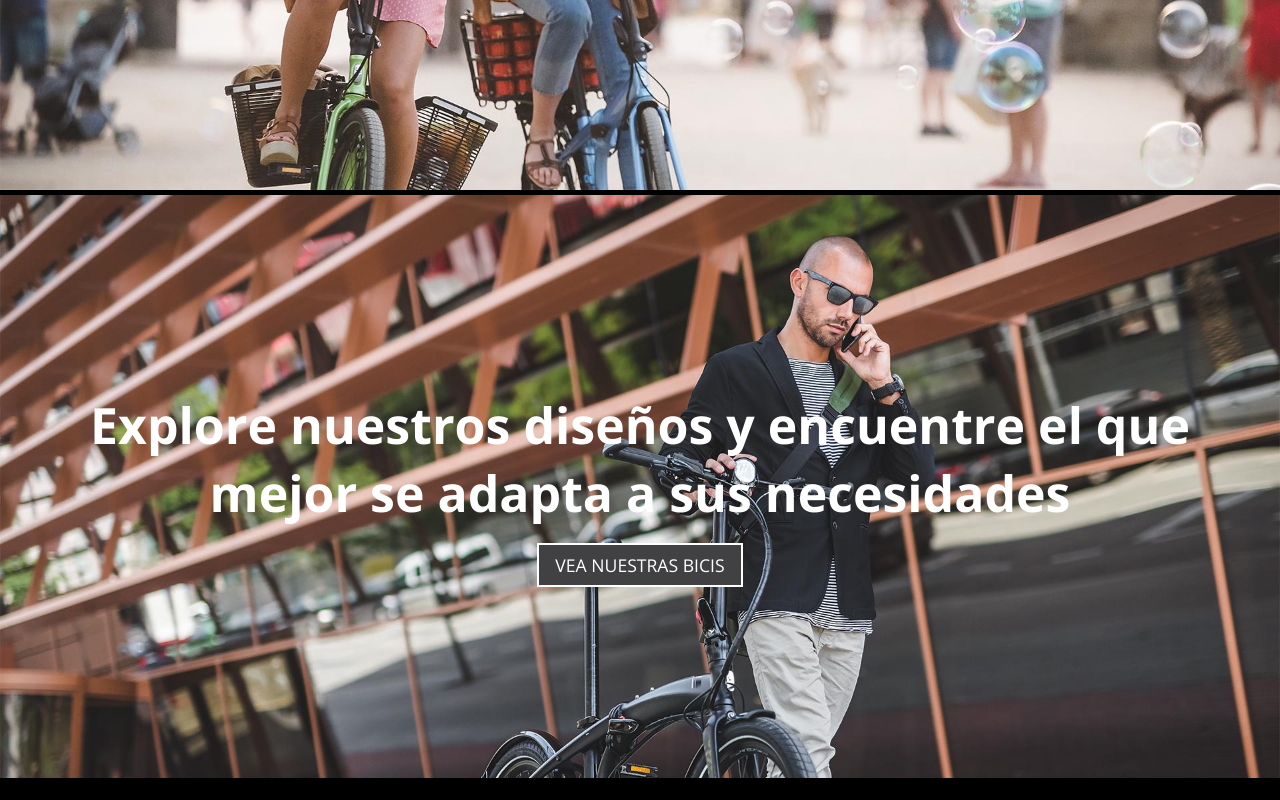
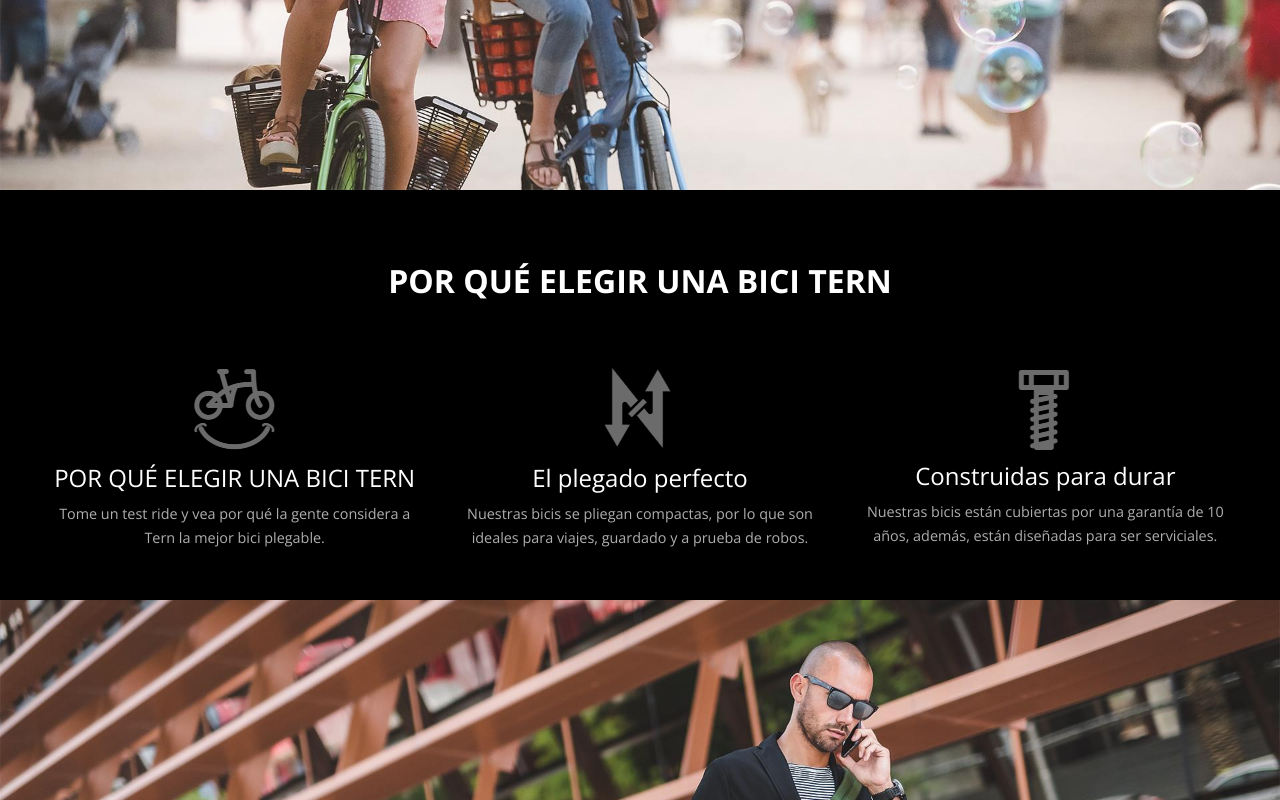
Before and after one commit to IsaacCastroCisneros/Tern-Bicycles-e-commerce-, a website: page public/home.html in a window 1280 px wide. Shown: the part 512-1312 px from the top of the page. Drawn offline with nearby package versions, Linux system fonts and the light colour scheme; a script that the page names is missing; a web font is replaced by a local one.

Commit message:
elegir modificado

```diff
--- a/public/home.html
+++ b/public/home.html
@@ -149,7 +149,54 @@
                 </a>
             </section>
         </div>
-
+        <div class="por-que-elegir">
+            <h1 class="por-que-elegir__title">
+                POR QUÉ ELEGIR UNA BICI TERN
+            </h1>
+            <div class="por-que-elegir__container">
+                <div class="por-que-elegir__box">
+                    <div class="por-que-elegir__img">
+                        <img src="../dist-images/icon_face.PNG" alt="">
+                    </div>
+                    <section class="por-que-elegir__section">
+                        <h1 class="por-que-elegir__subtitle">
+                            POR QUÉ ELEGIR UNA BICI TERN
+                        </h1>
+                        <p class="por-que-elegir__paragraph">
+                            Tome un test ride y vea por qué la gente considera a Tern la mejor bici plegable.
+                        </p>
+                    </section>
+                </div>
+                <div class="por-que-elegir__box">
+                    <div class="por-que-elegir__img">
+                        <img src="../dist-images/icon_arrow.PNG" alt="">
+                    </div>
+                    <section class="por-que-elegir__section">
+                        <h1 class="por-que-elegir__subtitle">
+                            El plegado perfecto
+                        </h1>
+                        <p class="por-que-elegir__paragraph">
+                            Nuestras bicis se pliegan compactas, por lo que son ideales para viajes, guardado y a prueba
+                            de robos.
+                        </p>
+                    </section>
+                </div>
+                <div class="por-que-elegir__box">
+                    <div class="por-que-elegir__img">
+                        <img src="../dist-images/tornillo.PNG" alt="">
+                    </div>
+                    <section class="por-que-elegir__section">
+                        <h1 class="por-que-elegir__subtitle">
+                            Construidas para durar
+                        </h1>
+                        <p class="por-que-elegir__paragraph">
+                            Nuestras bicis están cubiertas por una garantía de 10 años, además, están diseñadas para ser
+                            serviciales.
+                        </p>
+                    </section>
+                </div>
+            </div>
+        </div>
         <div class="banner">
             <div class="banner__img">
                 <img src="../dist-images/tipo-lentes.jpg" alt="">
--- a/src/scss/home/conponents/_body.scss
+++ b/src/scss/home/conponents/_body.scss
@@ -59,7 +59,7 @@
 {
     background-color: #000;
     color: #fff;
-    padding: 4rem 2.2rem 2rem;
+    padding: 4rem 2rem 2rem;
     &__title
     {
         display: block;
@@ -179,3 +179,24 @@
         }
     }
 }
+
+@media only screen and(max-width:500px)
+{
+    .por-que-elegir
+    {
+        padding: 4rem 1.5rem 2rem 1.5rem;
+        &__container
+        {
+            gap: .5rem;
+        }
+        &__box
+        {
+            min-width: 80.8px;
+
+        }
+        &__subtitle
+        {
+            font-size: .8rem;
+        }
+    }
+}
```
Also changed, not shown: css/home.css, 1 other file.
